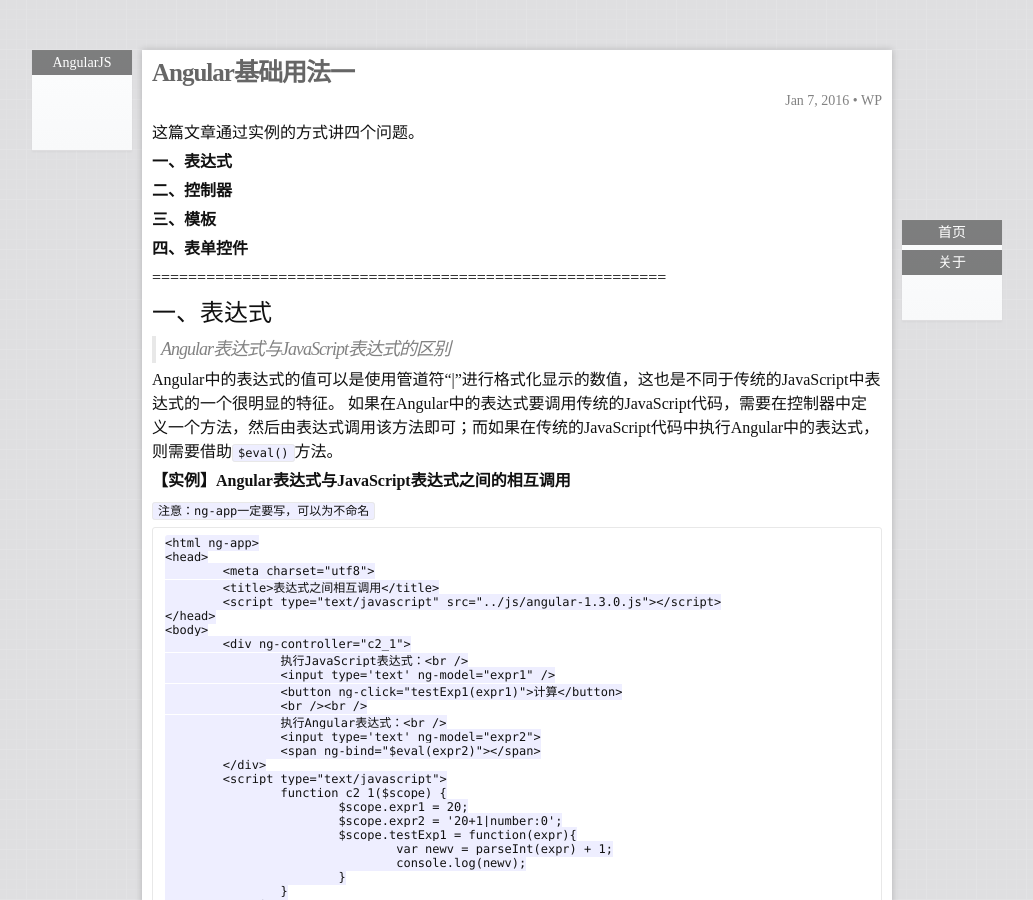
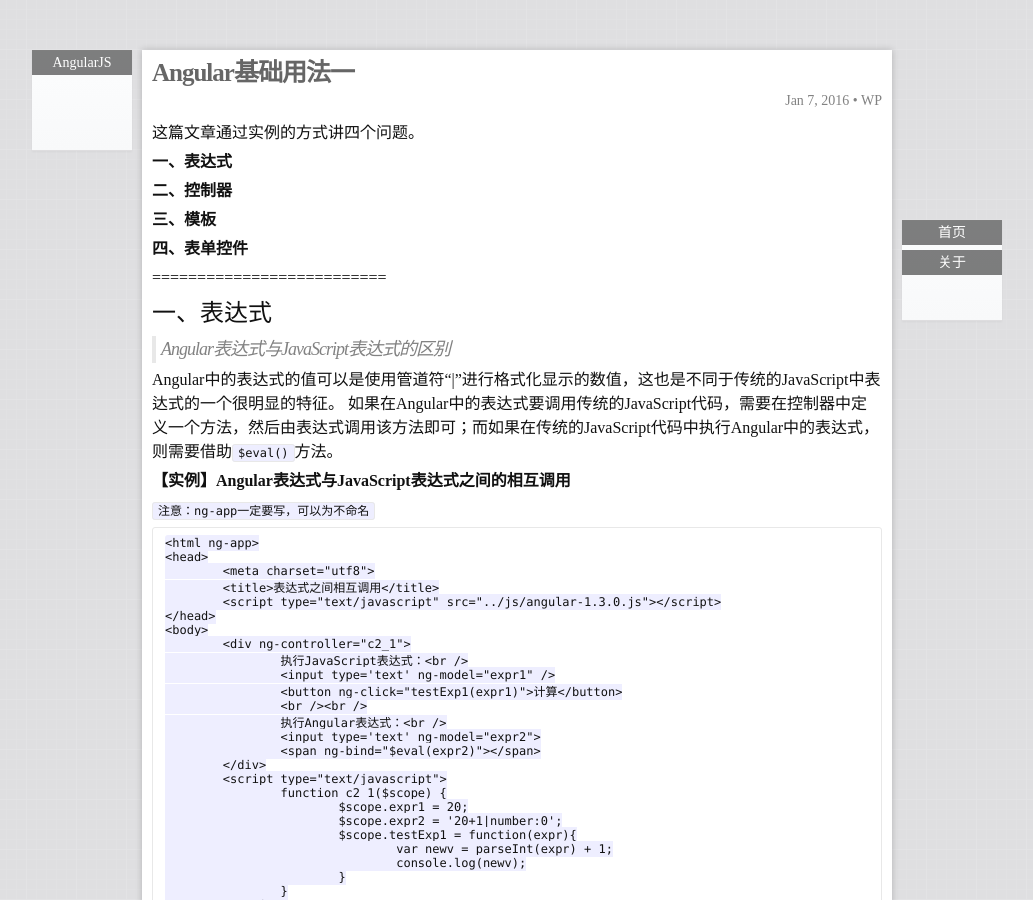
Before and after one commit to wenpingzheng/wenpingzheng.github.io, a Jekyll site: the page built from _posts/2015-01-07-angularjichu1.markdown, in a window 1280 px wide and 900 px high. Shown: the whole window, without its empty margins (123-1156 px from the left). Built offline with Jekyll 4.4.1, drawn with Linux system fonts in a browser that asks for light colours; nearby versions of some CDN libraries; library files that are not in the unit come from our copies.

Commit message:
update css1

```diff
--- a/_posts/2015-01-07-angularjichu1.markdown
+++ b/_posts/2015-01-07-angularjichu1.markdown
@@ -18,7 +18,7 @@
 
 **四、表单控件**
 
-=========================================================
+==========================
 
 # 一、表达式
 
@@ -344,7 +344,9 @@
 
 **【实例】表单中的select控件**
 
-在Angular中，与其他表单中的控件元素相比，select控件的功能要强大很多，它可以借助`ng-options`指令属性，将数组、对象类型的数据添加到<option>元素中，同时还能在添加数据时进行分组显示。
+在Angular中，与其他表单中的控件元素相比，select控件的功能要强大很多，它可以借助`ng-options`指令属性，将数组、对象类型的数据添加到<option>元素中，同时还能在添加数据时进行分
+
+组显示。
 
 > select控件绑定数据的形式有下面几种
 
--- a/_posts/2015-10-24-mobile-swiper.markdown
+++ b/_posts/2015-10-24-mobile-swiper.markdown
@@ -16,7 +16,7 @@
 
 >说明
 
-上面三行分别对应三种效果，这三个效果是利用轻量级移动框架[Swipter.js](http://www.swiper.com.cn/)来实现的，支持在Android2.3以上系统及ios系统上运行。运行前需要引入三个文件`swipe.min.css`、`zepto.min.js`、`swipe.min.js`。
+上面三行分别对应三种效果，这三个效果是利用轻量级移动框架[Swipter.js](http://www.swiper.com.cn/)来实现的，支持在Android2.3以上系统及ios系统上运行。运行前需要引入三个文件swipe.min.css、zepto.min.js、swipe.min.js。
 
 >代码-DOM
 
```
